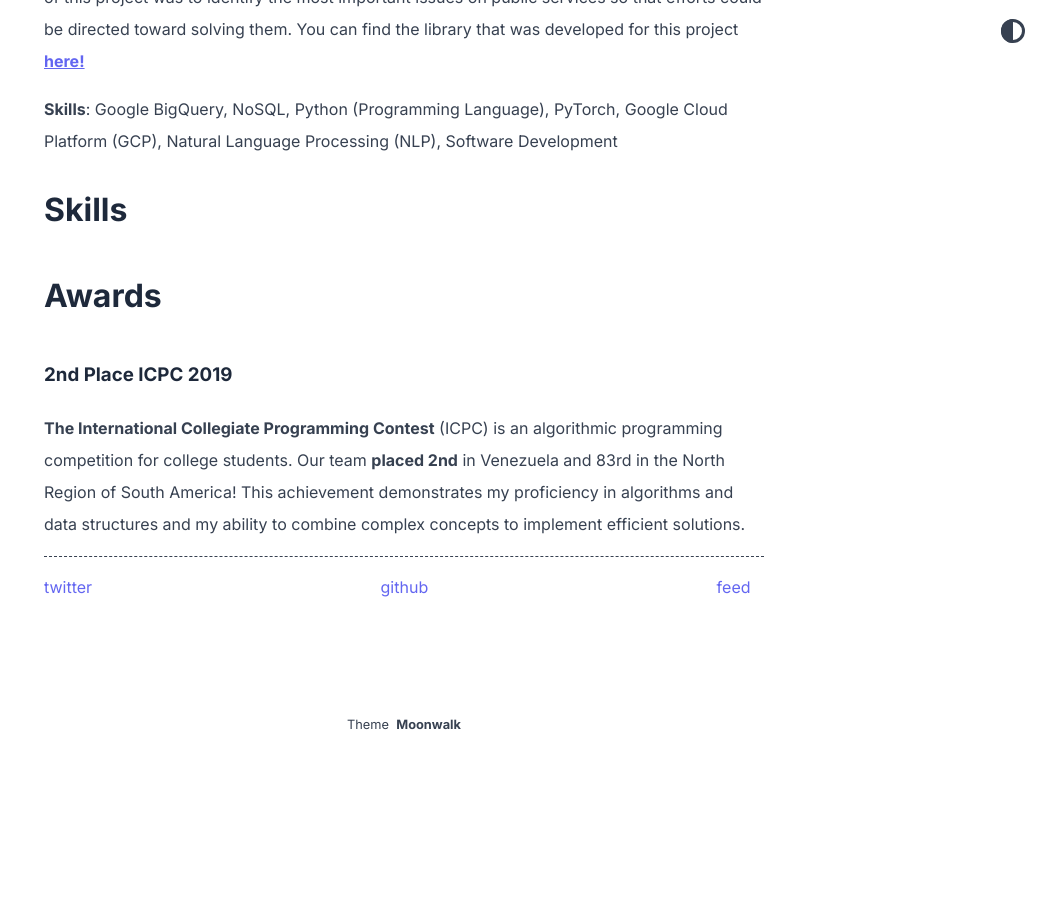
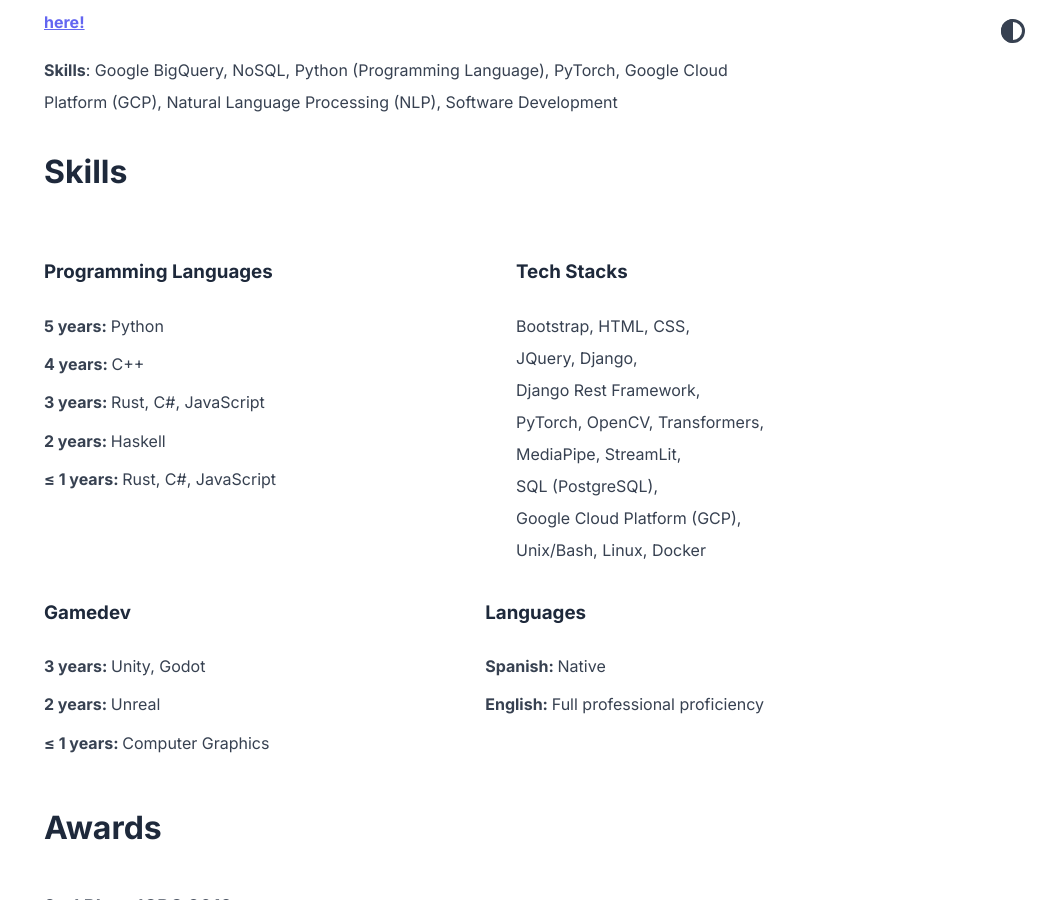
Before and after one commit to LDiazN/ldiazn.github.io, a Jekyll site: the page built from about.md, in a window 1280 px wide and 900 px high, scrolled down 1293 px. Shown: the whole window, without its empty margins (236-1280 px from the left). Built offline with Jekyll 4.4.1, drawn with Linux system fonts in a browser that asks for light colours; before the commit the page ends 2044 px from its top, so only the background shows below that; some of the changed text lies outside the part shown.

Commit message:
Finished first version of new portfolio page

```diff
--- a/_layouts/post.html
+++ b/_layouts/post.html
@@ -7,7 +7,7 @@
 </header>
 
 <h1 class="post-title">{{ page.title }}</h1>
-{% include date_and_social_share.html %}
+<!-- {% include date_and_social_share.html %} -->
 {{ content }}
 
 {% if site.theme_config.show_footer == true %}
--- a/about.md
+++ b/about.md
@@ -34,6 +34,66 @@
 
 # Skills
 
+<div style="display: flex; justify-content: space-between;">
+    <div>
+        <h3> Programming Languages </h3>
+        <ul style="list-style-type: none; padding: 0;">
+            <li>
+            <strong> 5 years: </strong> Python
+            </li>
+            <li>
+            <strong> 4 years: </strong> C++
+            </li>
+            <li>
+            <strong> 3 years: </strong> Rust, C#, JavaScript
+            </li>
+            <li>
+            <strong> 2 years: </strong> Haskell
+            </li>
+            <li>
+            <strong> ≤ 1 years: </strong> Rust, C#, JavaScript
+            </li>
+        </ul>
+    </div>
+    <div>
+        <h3> Tech Stacks </h3>
+        <div>
+        Bootstrap, HTML, CSS, <br> JQuery, Django,
+        <br> Django Rest Framework, <br> PyTorch, OpenCV, Transformers, <br>
+        MediaPipe, StreamLit, <br> SQL (PostgreSQL), <br>
+        Google Cloud Platform (GCP), <br> Unix/Bash, Linux, Docker <br>
+        </div>
+    </div>
+</div>
+
+<div style="display: flex; justify-content: space-between;">
+    <div>
+        <h3> Gamedev </h3>
+        <ul style="list-style-type: none; padding: 0;">
+            <li>
+            <strong> 3 years: </strong> Unity, Godot
+            </li>
+            <li>
+            <strong> 2 years: </strong> Unreal
+            </li>
+            <li>
+            <strong> ≤ 1 years: </strong> Computer Graphics
+            </li>
+        </ul>
+    </div>
+    <div>
+        <h3> Languages </h3>
+        <ul style="list-style-type: none; padding: 0;">
+            <li>
+            <strong> Spanish: </strong> Native
+            </li>
+            <li>
+            <strong> English: </strong> Full professional proficiency
+            </li>
+        </ul>
+    </div>
+</div>
+
 # Awards
 
 ### 2nd Place ICPC 2019
```
